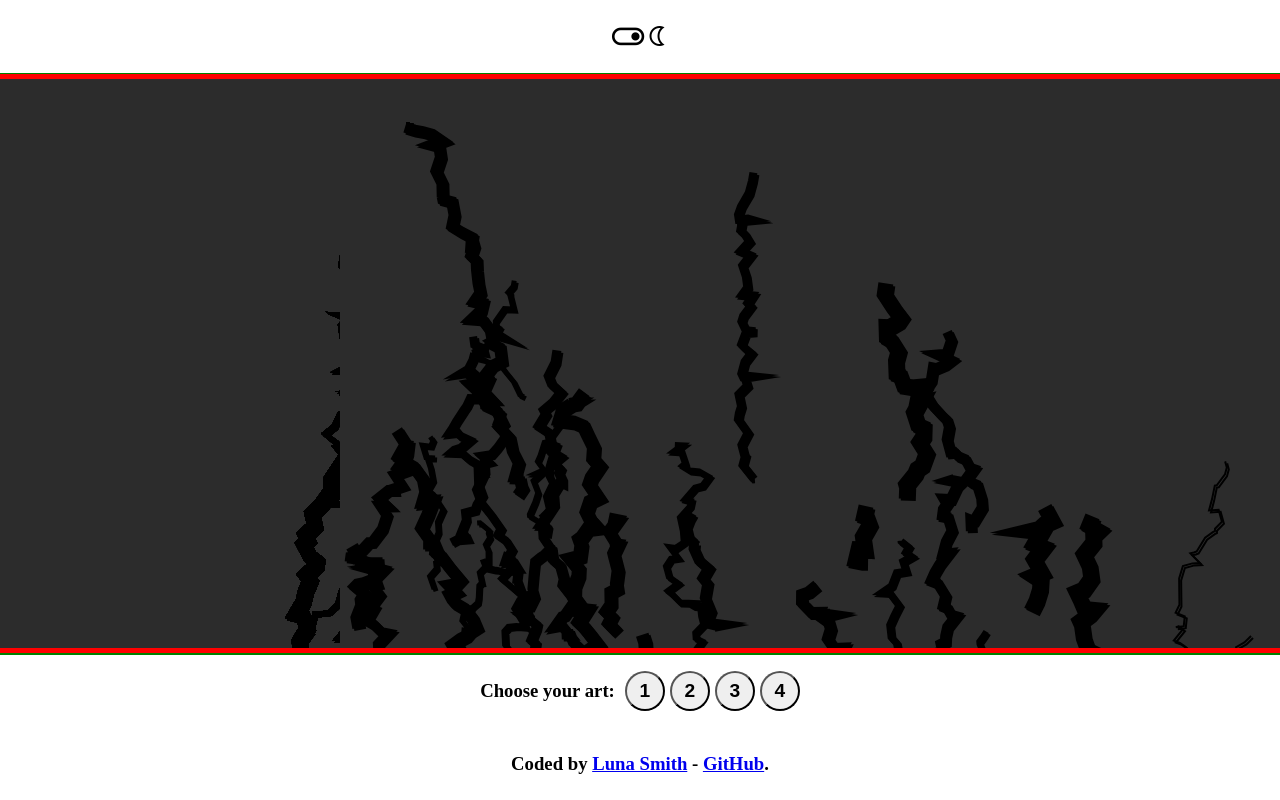
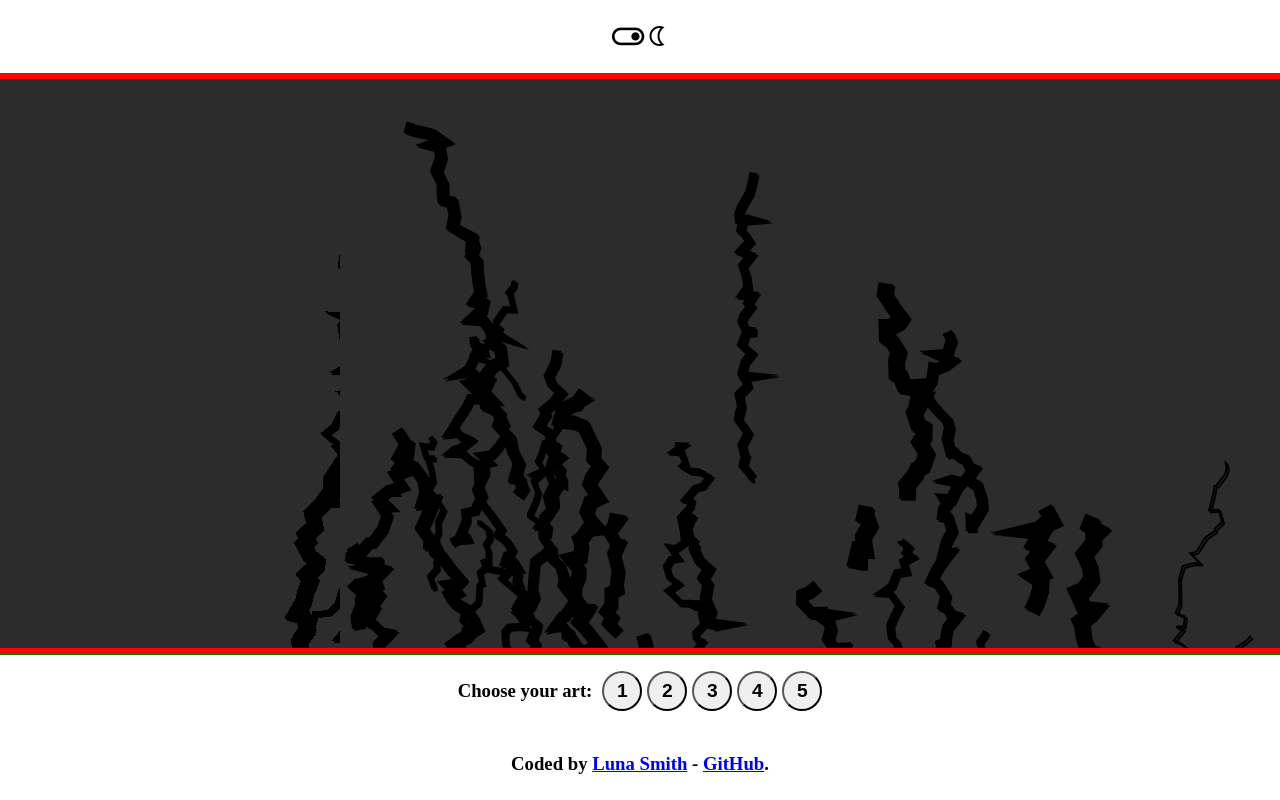
Before and after one commit to Lu-Smith/line_and_path_canvas_vue, a Vue app: page / in a window 1280 px wide. Built offline with nearby package versions, Linux system fonts and the light colour scheme.

Commit message:
Updated App.vue

```diff
--- a/src/App.vue
+++ b/src/App.vue
@@ -13,6 +13,7 @@
         <button @click="changeCanvas(2)">2</button>
         <button @click="changeCanvas(3)">3</button>
         <button @click="changeCanvas(4)">4</button>
+        <button @click="changeCanvas(5)">5</button>
       </div>
     </div>
     <div class="footerContainer">
```
